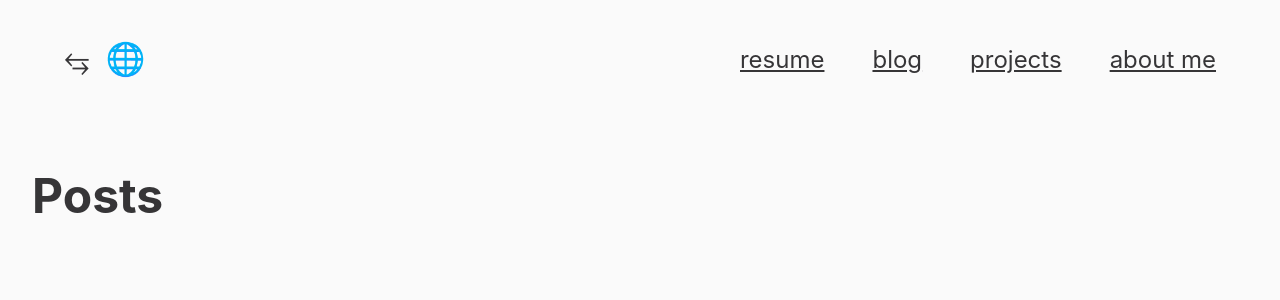
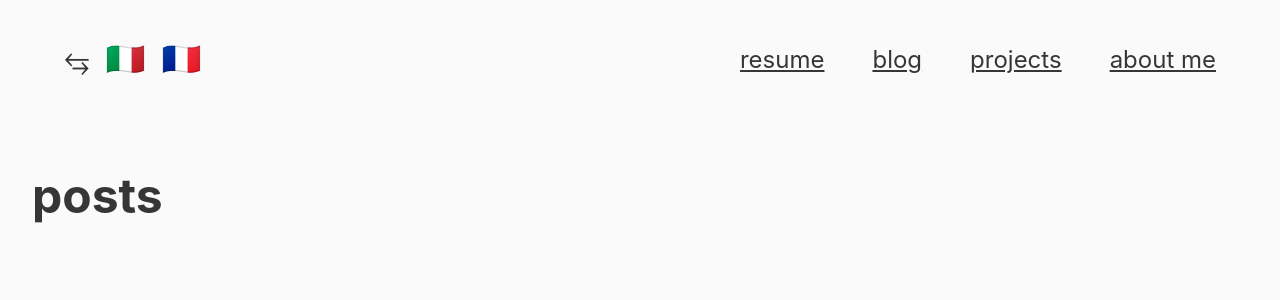
Before and after one commit to demic-dev/website, a Next.js app: page /blog in a window 1280 px wide. Shown: the top 300 px of the page. Built offline with nearby package versions, Linux system fonts and the light colour scheme.

Commit message:
feat: added language switcher and translations for the main pages

```diff
--- a/data/links.ts
+++ b/data/links.ts
@@ -12,19 +12,19 @@ export const HEADER_LINKS: ILink[] = [
   //   href: "https://demic-portfolio.netlify.app/",
   // },
   {
-    value: "resume",
+    value: "_app.header.resume",
     href: "/static/resume.pdf",
   },
   {
-    value: "blog",
+    value: "_app.header.blog",
     href: "/blog/",
   },
   {
-    value: "projects",
+    value: "_app.header.projects",
     href: "/projects/",
   },
   {
-    value: "about me",
+    value: "_app.header.about-me",
     href: "/about-me",
   },
 ];
@@ -32,17 +32,17 @@ export const HEADER_LINKS: ILink[] = [
 export const FOOTER_LINKS: ILink[] = [
   {
     newWindow: true,
-    value: "linkedin",
+    value: "/.index.footer.linkedin",
     href: "https://www.linkedin.com/in/michele-de-cillis/",
   },
   {
     newWindow: true,
-    value: "github",
+    value: "/.index.footer.github",
     href: "https://github.com/demic-dev",
   },
   {
     newWindow: true,
-    value: "email me",
+    value: "/.index.footer.email-me",
     href: "mailto:decillismicheledeveloper@gmail.com",
   },
 ];
--- a/data/translations.json
+++ b/data/translations.json
@@ -2,110 +2,110 @@
     "_app": {
         "header": {
             "resume": {
-                "IT": "curriculum",
-                "EN": "resume",
-                "FR": "cv"
+                "it": "curriculum",
+                "en": "resume",
+                "fr": "cv"
             },
             "blog": {
-                "IT": "blog",
-                "EN": "blog",
-                "FR": "blog"
+                "it": "blog",
+                "en": "blog",
+                "fr": "blog"
             },
             "projects": {
-                "IT": "progetti",
-                "EN": "projects",
-                "FR": "projets"
+                "it": "progetti",
+                "en": "projects",
+                "fr": "projets"
             },
-            "about me": {
-                "IT": "su di me",
-                "EN": "about me",
-                "FR": "sur moi"
-            }
-        },
-        "footer": {
-            "linkedin": {
-                "IT": "linkedin",
-                "EN": "linkedin",
-                "FR": "linkedin"
-            },
-            "github": {
-                "IT": "github",
-                "EN": "github",
-                "FR": "github"
-            },
-            "email-me": {
-                "IT": "scrivimi",
-                "EN": "email me",
-                "FR": "envoyez moi un email"
+            "about-me": {
+                "it": "su di me",
+                "en": "about me",
+                "fr": "sur moi"
             }
         }
     },
     "/": {
         "index": {
             "meta-description": {
-                "IT": "",
-                "EN": "",
-                "FR": ""
+                "it": "",
+                "en": "",
+                "fr": ""
             },
             "hero": {
-                "IT": "ciao 👋 sono michele ee cillis,\nuno sviluppatore con sede in 🇮🇹",
-                "EN": "hello 👋 i'm michele de cillis,\na developer based in 🇮🇹",
-                "FR": "bonjour 👋 je suis michele de cillis,\nun développeur basé à 🇮🇹"
+                "it": "ciao 👋 sono michele de cillis,<br /> uno sviluppatore con sede in 🇮🇹",
+                "en": "hello 👋 i'm michele de cillis,<br /> a developer based in 🇮🇹",
+                "fr": "bonjour 👋 je suis michele de cillis,<br /> un développeur basé en 🇮🇹"
+            },
+            "footer": {
+                "linkedin": {
+                    "it": "linkedin",
+                    "en": "linkedin",
+                    "fr": "linkedin"
+                },
+                "github": {
+                    "it": "github",
+                    "en": "github",
+                    "fr": "github"
+                },
+                "email-me": {
+                    "it": "scrivimi",
+                    "en": "email me",
+                    "fr": "envoyez moi un email"
+                }
             }
         },
         "about-me": {
             "meta-description": {
-                "IT": "",
-                "EN": "",
-                "FR": ""
+                "it": "",
+                "en": "",
+                "fr": ""
             },
             "title": {
-                "IT": "",
-                "EN": "",
-                "FR": ""
+                "it": "su di me",
+                "en": "about me",
+                "fr": "sur moi"
             },
             "heading": {
-                "IT": "",
-                "EN": "",
-                "FR": ""
+                "it": "",
+                "en": "",
+                "fr": ""
             }
         }
     },
     "blog": {
         "index": {
             "meta-description": {
-                "IT": "",
-                "EN": "",
-                "FR": ""
+                "it": "",
+                "en": "",
+                "fr": ""
             },
             "title": {
-                "IT": "post",
-                "EN": "posts",
-                "FR": "articles"
+                "it": "post",
+                "en": "posts",
+                "fr": "articles"
             },
             "heading": {
-                "IT": "post",
-                "EN": "posts",
-                "FR": "articles"
+                "it": "post",
+                "en": "posts",
+                "fr": "articles"
             }
         }
     },
     "projects": {
         "index": {
             "meta-description": {
-                "IT": "",
-                "EN": "",
-                "FR": ""
+                "it": "",
+                "en": "",
+                "fr": ""
             },
             "title": {
-                "IT": "progetti",
-                "EN": "projects",
-                "FR": "projets"
+                "it": "progetti",
+                "en": "projects",
+                "fr": "projets"
             },
             "heading": {
-                "IT": "progetti",
-                "EN": "projects",
-                "FR": "projets"
+                "it": "progetti",
+                "en": "projects",
+                "fr": "projets"
             }
         }
     }
--- a/next.config.js
+++ b/next.config.js
@@ -2,6 +2,9 @@
 const nextConfig = {
   reactStrictMode: true,
   swcMinify: true,
+  compiler: {
+    styledComponents: true,
+  }
 }
 
 module.exports = nextConfig
--- a/pages/_app.tsx
+++ b/pages/_app.tsx
@@ -5,24 +5,32 @@ import "../styles/globals.css";
 import type { AppProps } from "next/app";
 import { createBreakpoint } from "react-use";
 import { ThemeProvider } from "styled-components";
-import { useEffect, useRef, useState } from "react";
+import { useEffect, useLayoutEffect, useRef, useState } from "react";
 // components
 import CustomLink from "../components/CustomLink";
 // styles
 import * as styled from "../styles/pages/_app.style";
 // utils
+import InvertedCursor from "../components/InvertedCursor";
+import {
+  AVAILABLE_LANGUAGES,
+  getSelectedLanguage,
+  getTranslation,
+} from "../utils/translations";
+import { GlobalStyles, themes } from "../utils/ThemeConfig";
+// data
 import { HEADER_LINKS } from "../data/links";
-import { GlobalStyles, themes } from "../utils/ThemeConfig";
-import InvertedCursor from "../components/InvertedCursor";
-import { Languages } from "../types";
+// types
+import { Language } from "../types";
 // #endregion ::: IMPORTS
 
 const useBreakpoint = createBreakpoint({ L: 640, S: 350 });
 
 function MyApp({ Component }: AppProps) {
-  // const [] = useState<Languages>(
-  //   localStorage.getItem("lang") || navigator?.language
-  // );
+  const [currentLanguage, setCurrentLanguage] = useState<Language>(
+    getSelectedLanguage()
+  );
+
   const [themeIndex, setThemeIndex] = useState<number>(0);
   const [isMenuOpen, setIsMenuOpen] = useState<boolean>(false);
 
@@ -37,7 +45,14 @@ function MyApp({ Component }: AppProps) {
   const handleThemeIndex = () =>
     setThemeIndex((idx) => (idx + 1) % themes.length);
 
-  const handleLanguage = () => {};
+  const handleLanguage = (code: Language) => () => {
+    localStorage.setItem("lang", code);
+    setCurrentLanguage(code);
+  };
+
+  useLayoutEffect(() => {
+    localStorage.setItem("lang", navigator?.language.split("-")[0] || "en");
+  }, []);
 
   useEffect(() => {
     if (breakpoint !== "S") {
@@ -59,7 +74,13 @@ function MyApp({ Component }: AppProps) {
             }}
           >
             <styled.ModalLinksContainer>
-              {HEADER_LINKS.map(CustomLink)}
+              {HEADER_LINKS.map((props) => (
+                <CustomLink
+                  {...props}
+                  value={getTranslation(props.value)}
+                  key={props.value}
+                />
+              ))}
             </styled.ModalLinksContainer>
           </styled.ModalContainer>
         ) : null}
@@ -70,13 +91,25 @@ function MyApp({ Component }: AppProps) {
               <styled.ThemeSwitcherButton onClick={handleThemeIndex}>
                 ⥃
               </styled.ThemeSwitcherButton>
-              <styled.ThemeSwitcherButton onClick={handleLanguage}>
-                🌐
-              </styled.ThemeSwitcherButton>
+              {AVAILABLE_LANGUAGES.map((lang) =>
+                currentLanguage !== lang.code ? (
+                  <styled.ThemeSwitcherButton
+                    onClick={handleLanguage(lang.code)}
+                  >
+                    {lang.flag}
+                  </styled.ThemeSwitcherButton>
+                ) : null
+              )}
             </styled.HeaderButtonContainer>
 
             <styled.HeaderLinksContainer>
-              {HEADER_LINKS.map(CustomLink)}
+              {HEADER_LINKS.map((props) => (
+                <CustomLink
+                  {...props}
+                  value={getTranslation(props.value)}
+                  key={props.value}
+                />
+              ))}
             </styled.HeaderLinksContainer>
 
             <styled.HeaderMenuButton onClick={handleMenu}>
--- a/pages/blog/index.tsx
+++ b/pages/blog/index.tsx
@@ -1,13 +1,22 @@
+// #region ::: IMPORTS
+// libs
 import React from "react";
 import { NextPage } from "next";
-
+// styles
 import * as styled from "../../styles/pages/blog/index.style";
+// utils
+import { getTranslation } from "../../utils/translations";
+// #endregion ::: IMPORTS
 
 const Blog: NextPage<{}> = () => {
   return (
     <>
       <styled.BodyContainer>
-        <h1>Posts</h1>
+        <h1
+          dangerouslySetInnerHTML={{
+            __html: getTranslation("blog.index.title"),
+          }}
+        />
       </styled.BodyContainer>
     </>
   );
--- a/styles/pages/index.style.ts
+++ b/styles/pages/index.style.ts
@@ -2,7 +2,7 @@ import styled from "styled-components";
 
 const FooterContainer = styled.div`
   display: flex;
-  justify-content: space-between;
+  justify-content: space-evenly;
   align-items: center;
   gap: 3rem;
 
--- /dev/null
+++ b/utils/translations.ts
@@ -0,0 +1,57 @@
+import { LanguageObject, Language } from "../types";
+import * as translations from "../data/translations.json";
+
+type TranslationType = {
+  [key: string]: string | TranslationType;
+};
+
+export const AVAILABLE_LANGUAGES: LanguageObject[] = [
+  { flag: "🇮🇹", code: "it" },
+  { flag: "🇺🇸", code: "en" },
+  { flag: "🇫🇷", code: "fr" },
+];
+
+export function getTranslation(label: string, variables: any[] = []): string {
+  try {
+    const language = getSelectedLanguage();
+    const subLabels = label.split(".");
+
+    let result = translations as TranslationType;
+    for (const index in subLabels) {
+      if (typeof result !== "string") {
+        result = result[subLabels[index]] as TranslationType;
+      }
+    }
+
+    if (variables.length) {
+      let bareTranslation = result[language] as string;
+
+      for (const index in variables) {
+        bareTranslation = bareTranslation.replace("~", variables[index]);
+      }
+
+      return bareTranslation as string;
+    }
+
+    return result?.[language] as string;
+  } catch (e) {
+    return label;
+  }
+}
+
+export function getSelectedLanguage(): Language {
+  if (typeof window === "undefined") {
+    return "en";
+  }
+
+  const selectedLang = localStorage?.getItem("lang");
+
+  if (
+    selectedLang &&
+    AVAILABLE_LANGUAGES.map((l) => l.code).includes(selectedLang as Language)
+  ) {
+    return selectedLang.split("-")[0] as Language;
+  }
+
+  return "en";
+}
```
Also changed, not shown: pages/about-me.tsx (+6 -1 lines), pages/index.tsx (+12 -5 lines), pages/projects/index.tsx (+11 -2 lines), types/index.d.ts (+8 -1 lines), utils/getCurrentLanguage.ts (deleted, +0 -14 lines), 1 other file (tests, documents, lock files or other folders).
